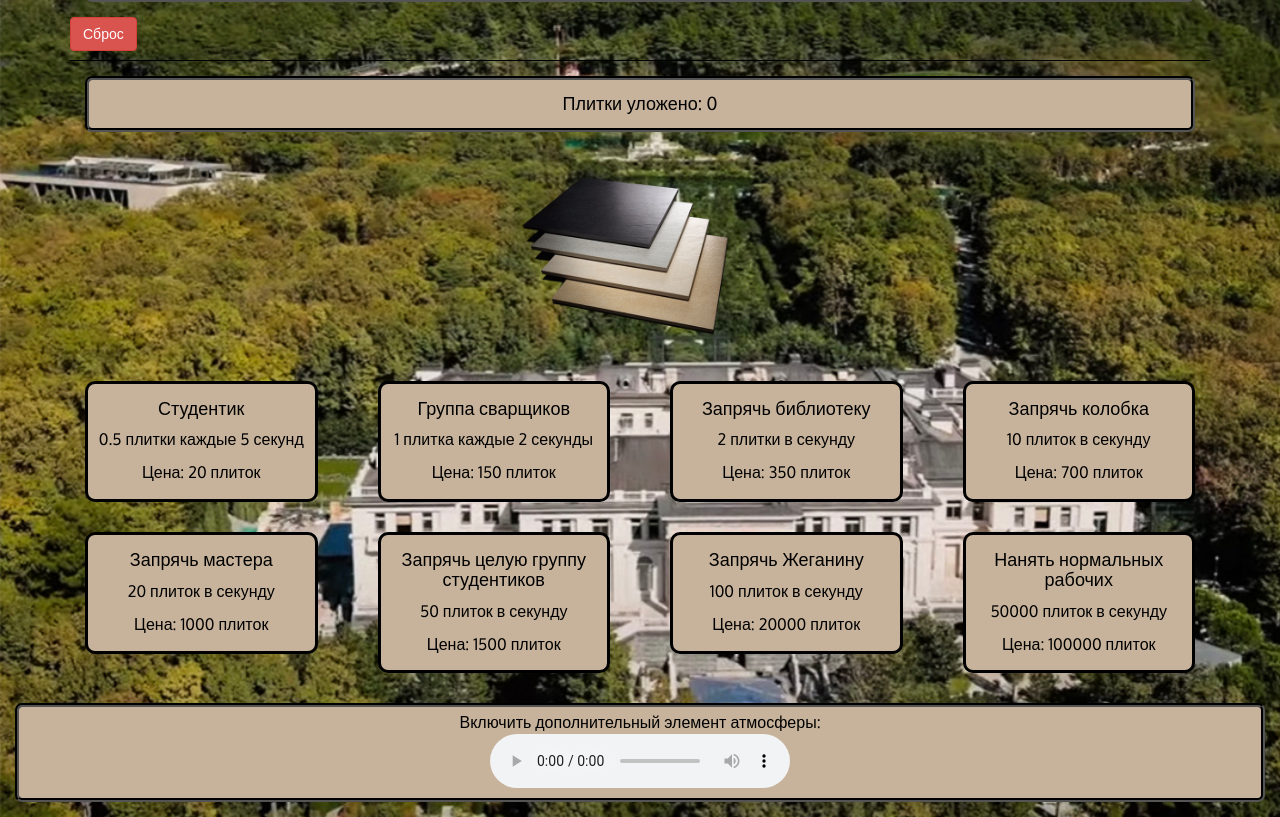
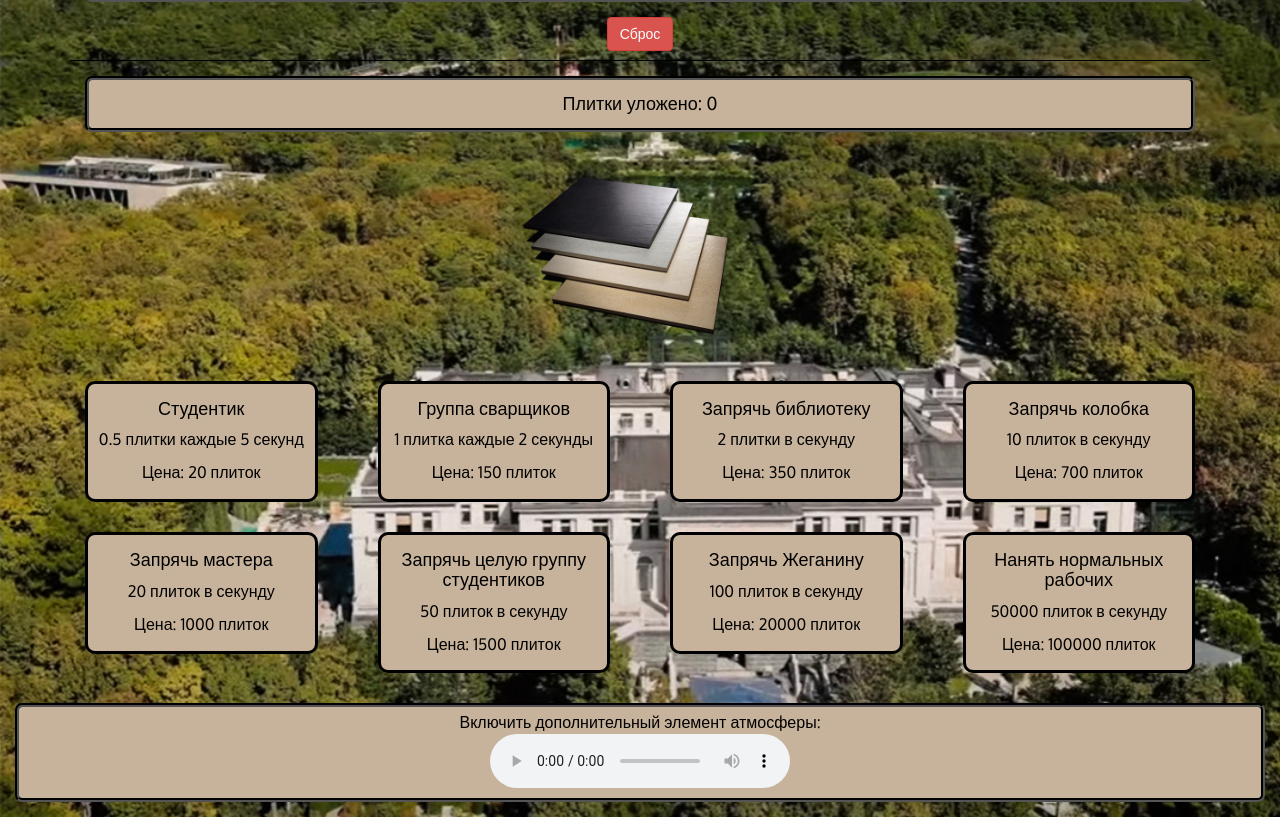
Before and after one commit to iWuna/Pervachok-sim, a plain HTML site: page index.html in a window 1280 px wide. Shown: the part 69-886 px from the top of the page. Drawn offline with Linux system fonts and the light colour scheme.

Commit message:
Update index.html

```diff
--- a/index.html
+++ b/index.html
@@ -17,7 +17,7 @@
         <div class="HuinaBack">
           <h4>Первачок отстраивает дачу!</h4>
         </div>
-          <button type="button" id="btn-reset" class="btn btn-danger">Сброс</button>
+          <center><button type="button" id="btn-reset" class="btn btn-danger">Сброс</button></center>
       </div>
     <div class="HuinaBack">
         <p><h4>Плитки уложено: <span id="output">0</h4></span></p>
```
